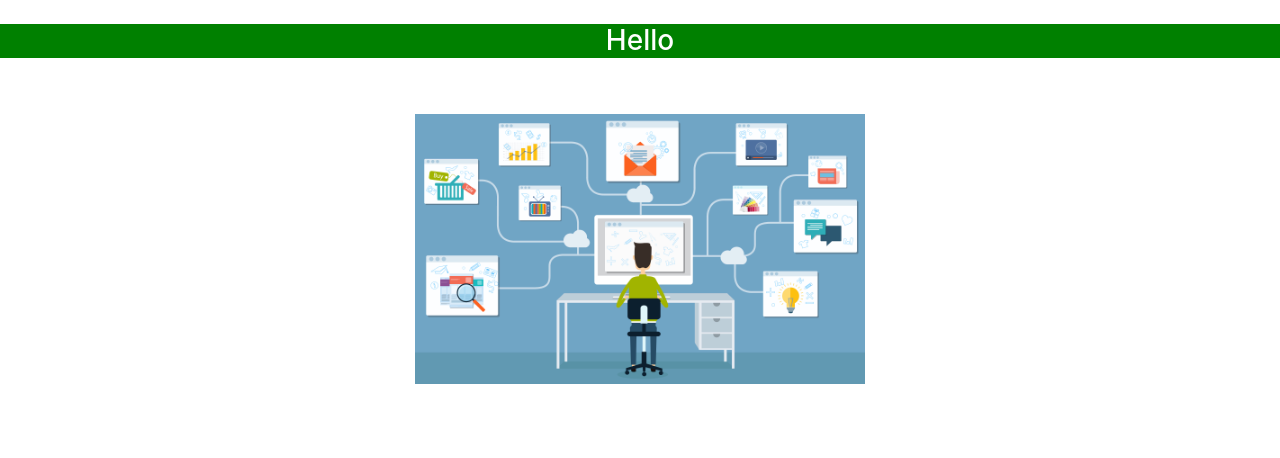
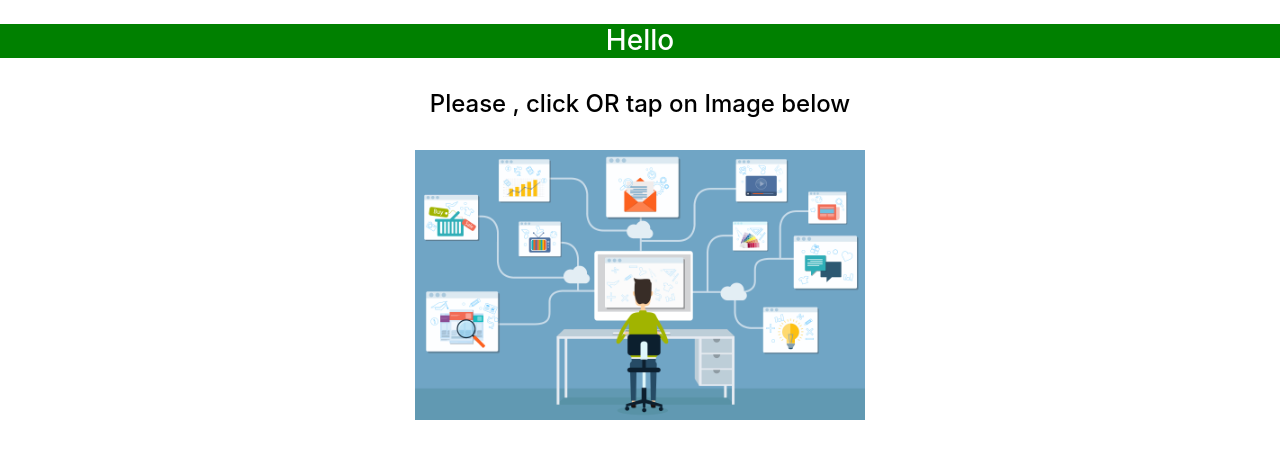
Before and after one commit to Ali8484/Toogle_Image_by_jsHtml, a plain HTML site: page index.html in a window 1280 px wide. Drawn offline with nearby package versions, Linux system fonts and the light colour scheme.

Commit message:
add note under the Hello

```diff
--- a/index.html
+++ b/index.html
@@ -51,6 +51,9 @@
 		<h3 style="color:white">Hello </h3>
 		</div>
   <br>
+  <div align="center" >
+  <h4 style="color:black">Please , click OR tap on Image below </h4>
+  </div>
   <br>
 
   <div align="center">
```
